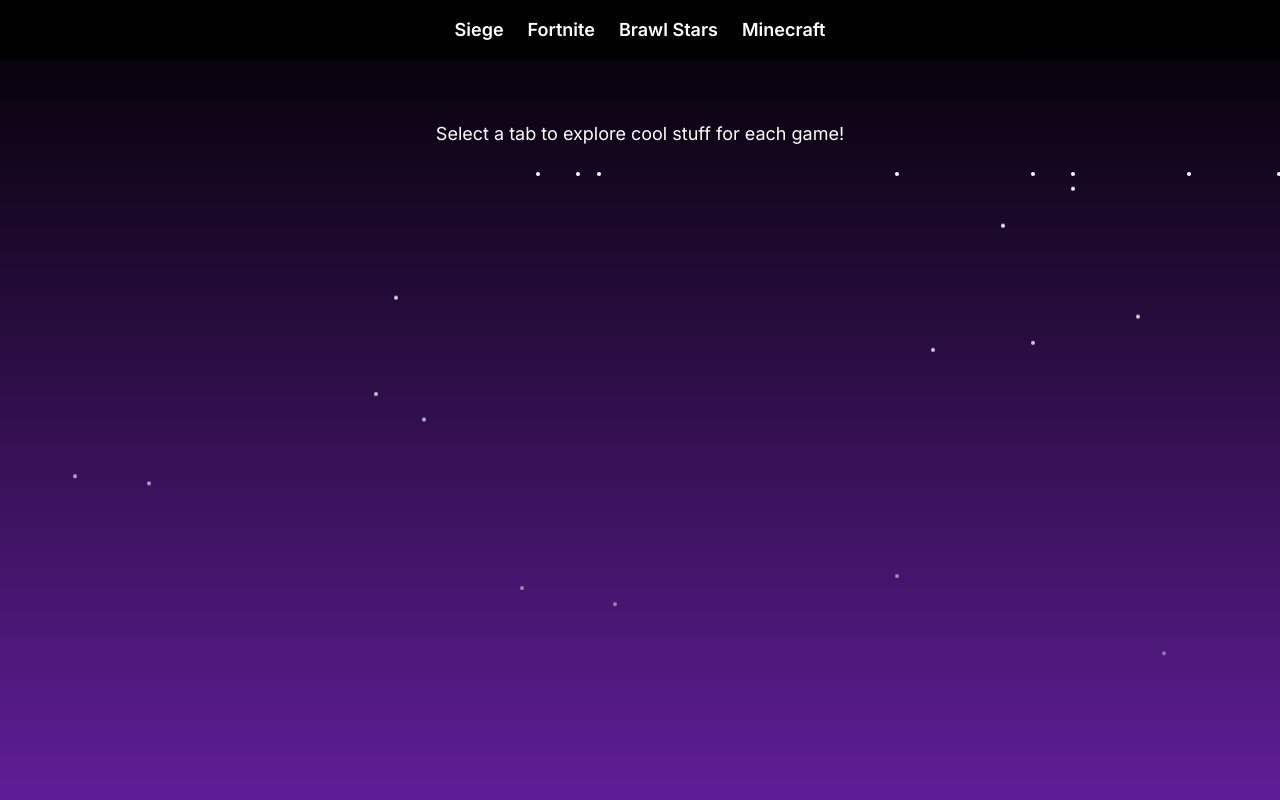
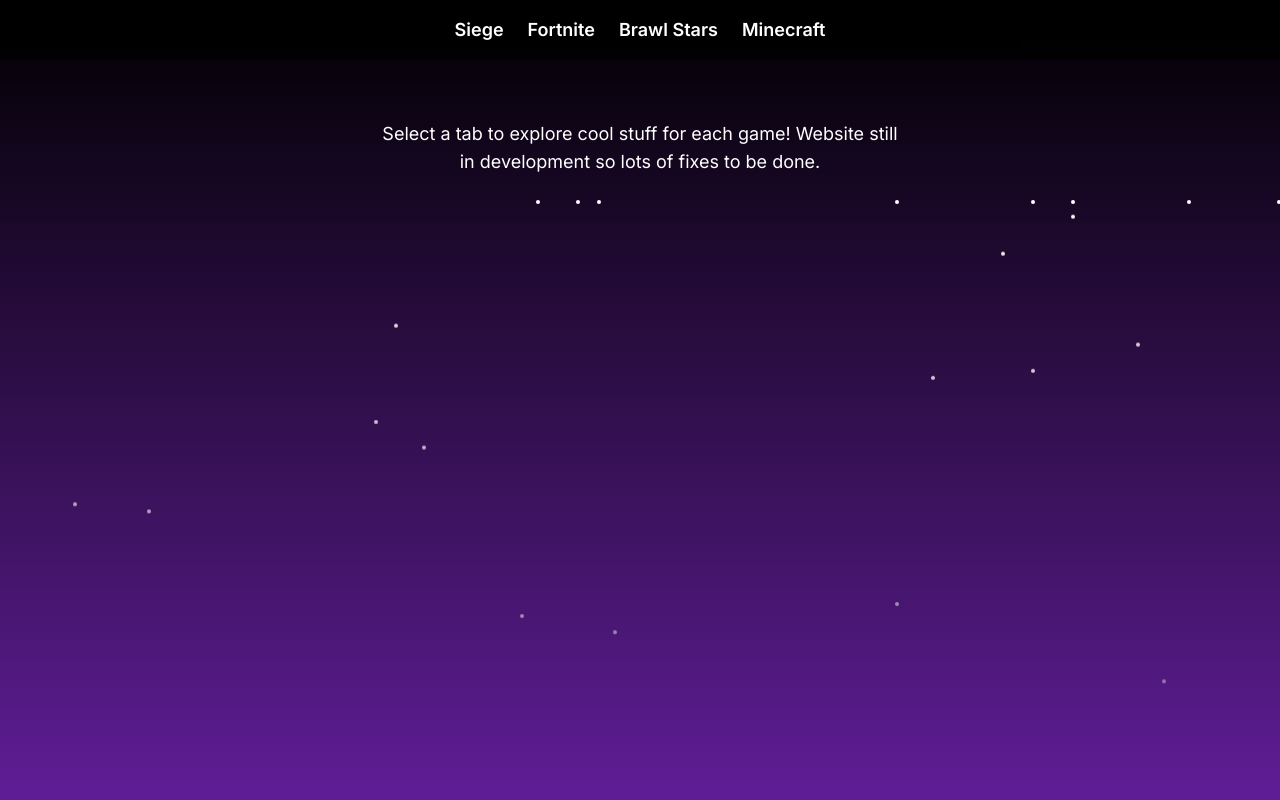
Before and after one commit to mystic007-real/cool-stuff, a plain HTML site: page index.html in a window 1280 px wide. Shown: the top 800 px of the page. Drawn offline with nearby package versions, Linux system fonts and the light colour scheme.

Commit message:
Update index.html

```diff
--- a/index.html
+++ b/index.html
@@ -39,7 +39,8 @@
   </div>
 
   <div id="content" class="mt-24 p-6 text-center text-lg max-w-xl mx-auto">
-    <p>Select a tab to explore cool stuff for each game!</p>
+    <p>Select a tab to explore cool stuff for each game!
+    Website still in development so lots of fixes to be done.</p>
   </div>
 
   <script>
```
